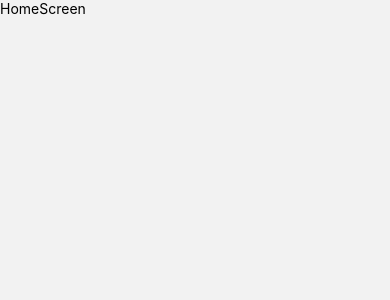
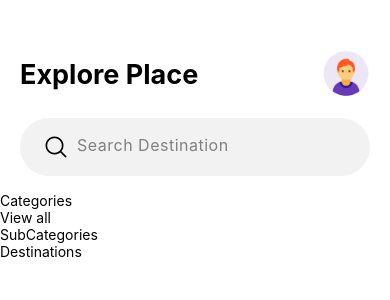
Before and after one commit to MonkeYor13/historic, a React Native app: screen /Home in a window 390 px wide. Shown: the top 300 px of the page. Built offline with nearby package versions, Linux system fonts and the light colour scheme.

Commit message:
starting home screen

```diff
--- /dev/null
+++ b/src/components/Categories.js
@@ -0,0 +1,25 @@
+import {
+  ScrollView,
+  StyleSheet,
+  Text,
+  TouchableOpacity,
+  View,
+} from "react-native";
+import React from "react";
+
+export default function Categories() {
+  return (
+    <View style={styles.container}>
+      <Text style={styles.titleMain}>Categories</Text>
+      <TouchableOpacity>
+        <Text style={styles.subTitle}>View all</Text>
+      </TouchableOpacity>
+
+      <ScrollView>
+
+      </ScrollView>
+    </View>
+  );
+}
+
+const styles = StyleSheet.create({});
--- /dev/null
+++ b/src/components/Destinations.js
@@ -0,0 +1,12 @@
+import { StyleSheet, Text, View } from "react-native";
+import React from "react";
+
+export default function Destinations() {
+  return (
+    <View>
+      <Text>Destinations</Text>
+    </View>
+  );
+}
+
+const styles = StyleSheet.create({});
--- /dev/null
+++ b/src/components/SubCategories.js
@@ -0,0 +1,12 @@
+import { StyleSheet, Text, View } from "react-native";
+import React from "react";
+
+export default function SubCategories() {
+  return (
+    <View>
+      <Text>SubCategories</Text>
+    </View>
+  );
+}
+
+const styles = StyleSheet.create({});
--- a/src/screens/HomeScreen.js
+++ b/src/screens/HomeScreen.js
@@ -1,12 +1,107 @@
-import { StyleSheet, Text, View } from 'react-native'
-import React from 'react'
+import {
+  SafeAreaView,
+  ScrollView,
+  StyleSheet,
+  Text,
+  View,
+  Image,
+  TouchableOpacity,
+  TextInput,
+} from "react-native";
+import {
+  widthPercentageToDP as wp,
+  heightPercentageToDP as hp,
+} from "react-native-responsive-screen";
+import AntDesign from "@expo/vector-icons/AntDesign";
+import Categories from "../components/Categories";
+import SubCategories from "../components/SubCategories";
+import Destinations from "../components/Destinations";
 
 export default function HomeScreen() {
   return (
-    <View>
-      <Text>HomeScreen</Text>
-    </View>
-  )
+    <SafeAreaView style={styles.container}>
+      <ScrollView
+        showsVerticalScrollIndicator={false}
+        contentContainerStyle={{
+          paddingVertical: 50,
+        }}
+      >
+        {/* avatar */}
+        <View style={styles.avatarMain}>
+          <Text style={styles.avatarTitle}>Explore Place</Text>
+          <TouchableOpacity>
+            <Image
+              source={require("../../assets/images/avatar.png")}
+              style={styles.avatarImage}
+            />
+          </TouchableOpacity>
+        </View>
+        {/* seachBar */}
+        <View style={styles.searchBar}>
+          <View style={styles.searchBarMain}>
+            <AntDesign name="search1" size={24} color="black" />
+            <TextInput
+              placeholder="Search Destination"
+              placeholderTextColor={"gray"}
+              style={styles.searchBarTextInput}
+            />
+          </View>
+        </View>
+        {/* categories */}
+        <View style={styles.categories}>
+          <Categories />
+        </View>
+        {/* Sub-categories */}
+        <View style={styles.subCategories}>
+          <SubCategories />
+        </View>
+        {/* Destinations */}
+        <View style={styles.destinations}>
+          <Destinations />
+        </View>
+      </ScrollView>
+    </SafeAreaView>
+  );
 }
 
-const styles = StyleSheet.create({})
+const styles = StyleSheet.create({
+  container: {
+    flex: 1,
+    backgroundColor: "white",
+  },
+  avatarMain: {
+    flexDirection: "row",
+    justifyContent: "space-between",
+    alignItems: "center",
+    marginHorizontal: 20,
+    marginBottom: 20,
+  },
+  avatarTitle: {
+    fontSize: wp(7),
+    fontWeight: "bold",
+    color: "#000",
+  },
+  avatarImage: {
+    height: 48,
+    width: 48,
+  },
+  searchBar: {
+    marginHorizontal: 20,
+    marginBottom: 16,
+  },
+  searchBarMain: {
+    backgroundColor: "#f2f2f2",
+    flexDirection: "row",
+    alignItems: "center",
+    borderRadius: 50,
+    padding: 16,
+    paddingLeft: 24,
+    gap: 5,
+  },
+  searchBarTextInput: {
+    fontSize: wp(4),
+    marginBottom: 4,
+    paddingLeft: 4,
+    letterSpacing: 0.5,
+  },
+});
```
Also changed, not shown: src/constants/index.js (added, +132 -0 lines).
